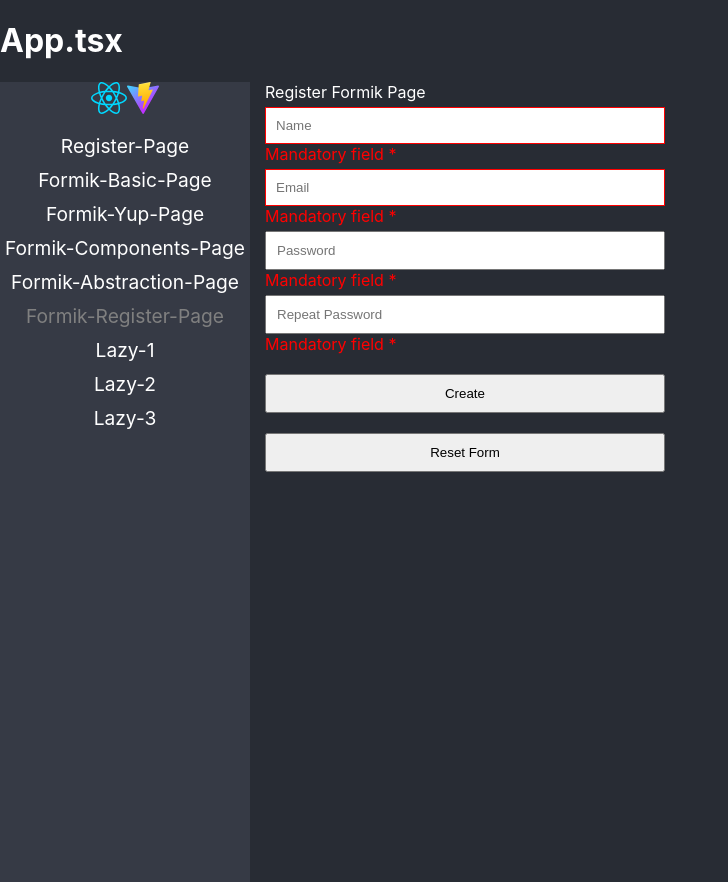
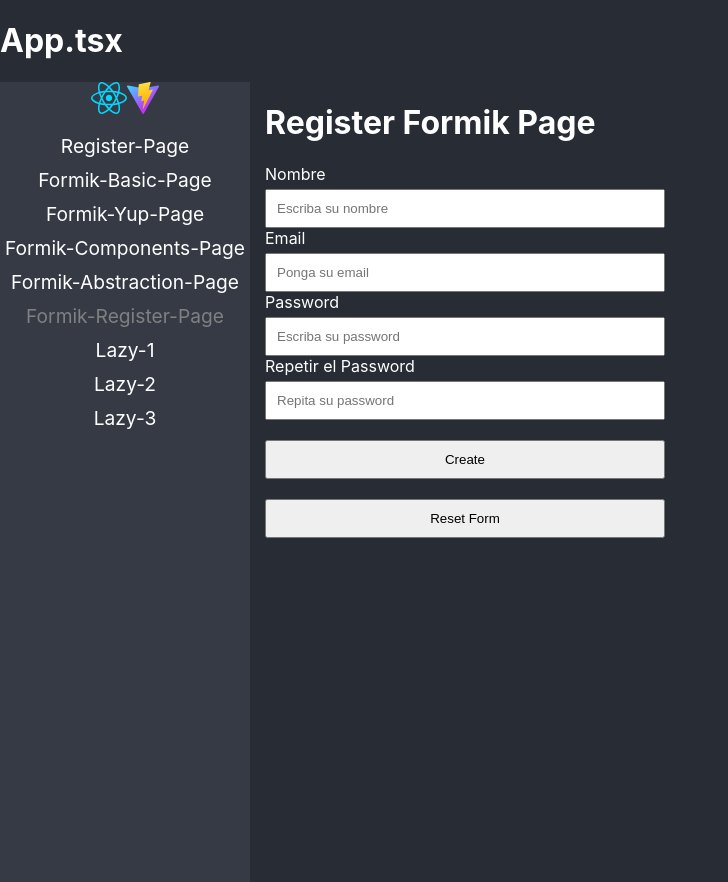
Before and after one commit to jotasenator/ReactTypeScript-ProyectoInicial, a React (Vite) app: page /formik-register in a window 1280 px wide. Shown: the whole page, without its empty margins (0-728 px from the left). Built offline with nearby package versions, Linux system fonts and the light colour scheme.

Commit message:
Formulario de registro con formik y Yup

```diff
--- a/src/03-forms/pages/RegisterFormikPage.tsx
+++ b/src/03-forms/pages/RegisterFormikPage.tsx
@@ -1,83 +1,67 @@
-import { useForm } from "../hooks/useForm";
+import { Form, Formik } from "formik";
 import "../styles/styles.css";
+import * as Yup from "yup";
+import { MyTextInput } from "../components/MyTextInput";
 
 export const RegisterFormikPage = () => {
-  const {
-    name,
-    email,
-    password1,
-    password2,
-    onChange,
-    resetForm,
-    isValidEmail,
-  } = useForm({
-    name: "",
-    email: "",
-    password1: "",
-    password2: "",
-  });
-
-  const onSubmit = (event: React.FormEvent<HTMLFormElement>) => {
-    event.preventDefault();
-  };
-
   return (
     <div>
-      <div>Register Formik Page</div>
+      <h1>Register Formik Page</h1>
 
-      <form noValidate onSubmit={onSubmit}>
-        <input
-          className={`${name.trim().length <= 0 && "has-error"}`}
-          name="name"
-          onChange={onChange}
-          placeholder="Name"
+      <Formik
+        initialValues={{ name: "", email: "", password1: "", password2: "" }}
+        onSubmit={(values) => {
+          console.log(values);
+        }}
+        validationSchema={Yup.object({
+          name: Yup.string()
+            .min(2, "El nombre debe de ser de 3 caracteres o más")
+            .max(15, "El nombre debe ser menor de 15 caracteres")
+            .required("Requerido"),
+          email: Yup.string()
+            .email("Revise el formato del correo")
+            .required("Requerido"),
+          password1: Yup.string()
+            .min(6, "Mínimo 6 letras")
+            .required("Requerido"),
+          password2: Yup.string()
+            .oneOf([Yup.ref("password1")], "Las contraseñas no son iguales")
+            .required("Requerido"),
+        })}
+      >
+        {({ handleReset }) => (
+          <Form>
+            <MyTextInput
+              label={"Nombre"}
+              name={"name"}
               type="text"
-          value={name}
+              placeholder="Escriba su nombre"
             />
-        {name.trim().length <= 0 && <span>Mandatory field *</span>}
-        <input
-          className={`${!isValidEmail(email) && "has-error"}`}
-          name="email"
-          onChange={onChange}
-          placeholder="Email"
+            <MyTextInput
+              label={"Email"}
+              name={"email"}
               type="email"
-          value={email}
+              placeholder="Ponga su email"
             />
-        {!isValidEmail(email) && <span>Mandatory field *</span>}
-        <input
-          name="password1"
-          onChange={onChange}
-          placeholder="Password"
+            <MyTextInput
+              label={"Password"}
+              name={"password1"}
               type="password"
-          value={password1}
+              placeholder="Escriba su password"
             />
-        {password1.trim().length <= 0 && <span>Mandatory field *</span>}
-        {password1.trim().length < 6 && password1.trim().length > 0 && (
-          <span>Password should be bigger than 5 characters *</span>
-        )}
-        <input
-          name="password2"
-          onChange={onChange}
-          placeholder="Repeat Password"
+            <MyTextInput
+              label={"Repetir el Password"}
+              name={"password2"}
               type="password"
-          value={password2}
+              placeholder="Repita su password"
             />
-        {password2.trim().length <= 0 && <span>Mandatory field *</span>}
-        {password2.trim().length > 0 && password1 !== password2 && (
-          <span>Passwords provided must be identical *</span>
-        )}
-        <button
-          type="submit"
-          onClick={() =>
-            console.log({ name, email, password1, password2, onChange })
-          }
-        >
-          Create
-        </button>
-        <button type="button" onClick={resetForm}>
+            <button type="submit">Create</button>
+            <button type="button" onClick={handleReset}>
               Reset Form
             </button>
-      </form>
+          </Form>
+        )}
+      </Formik>
     </div>
   );
 };
--- a/src/03-forms/pages/index.ts
+++ b/src/03-forms/pages/index.ts
@@ -2,5 +2,5 @@
 export { FormikBasicPage } from './FormikBasicPage';
 export { FormikComponents } from './FormikComponents';
 export { FormikYupPage } from './FormikYupPage';
+export { RegisterFormikPage } from './RegisterFormikPage';
 export { RegisterPage } from './RegisterPage';
-export { RegisterFormikPage } from './RegisterFormikPage';
```
Lines whose indentation alone changed are shown as unchanged.
